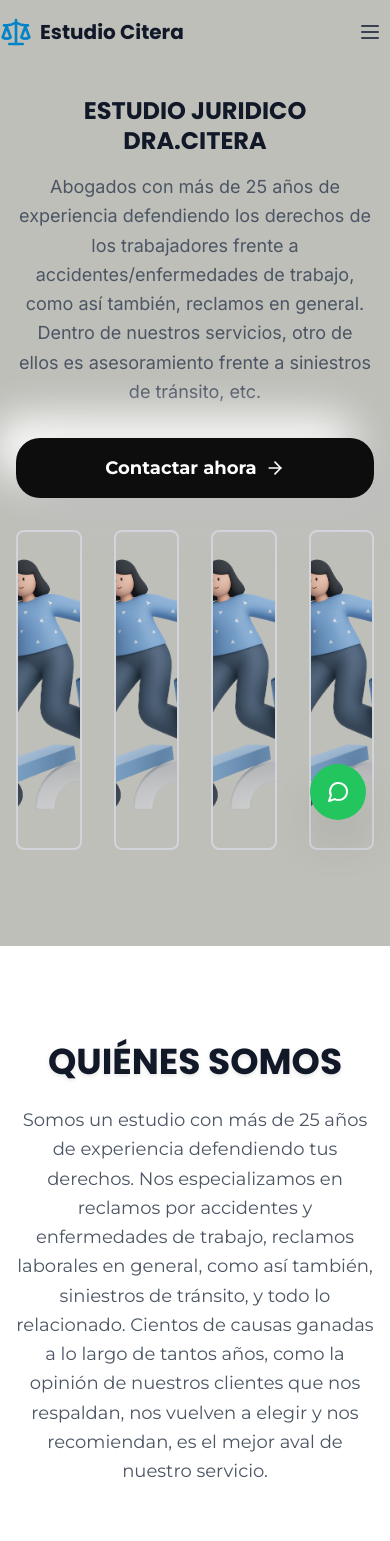
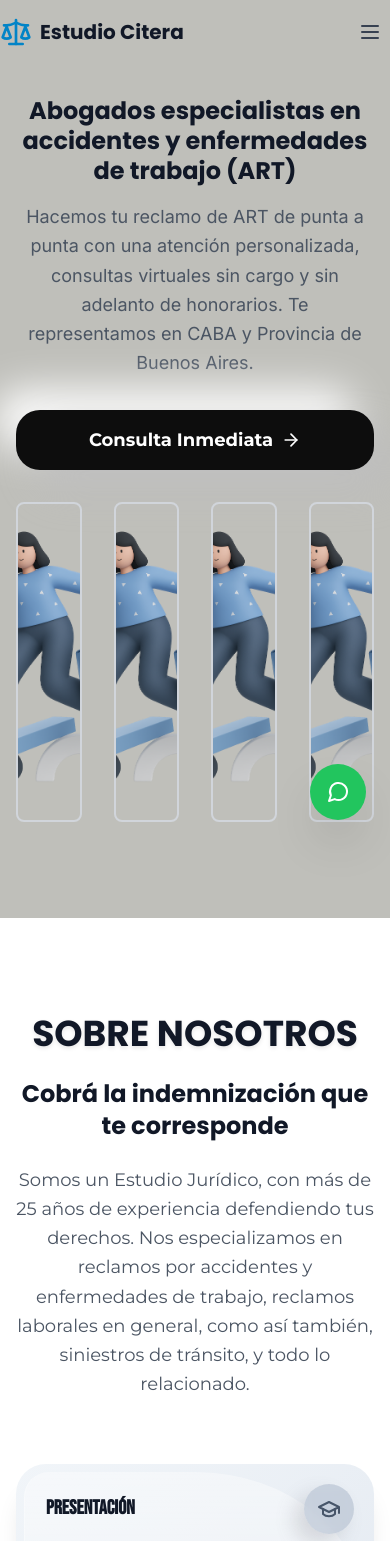
Before and after one commit to ZanellaOrnela/ESTUDIO-ANALIA-CITERA, a Next.js app: page / in a window 390 px wide. Shown: the top 1541 px of the page. Built offline with nearby package versions, Linux system fonts and the light colour scheme.

Commit message:
Update entire website content with new structure and messaging

```diff
--- a/components/About.tsx
+++ b/components/About.tsx
@@ -29,17 +29,18 @@ const About = () => {
           viewport={{ once: true, amount: 0.3 }}
           className="space-y-16"
         >
-          {/* Quiénes Somos */}
+          {/* Sobre Nosotros */}
           <motion.div variants={itemVariants} className="text-center max-w-4xl mx-auto">
             <h2 className="section-title">
-              QUIÉNES SOMOS
+              SOBRE NOSOTROS
             </h2>
+            <h3 className="text-2xl font-bold text-gray-900 mb-6" style={{ fontFamily: 'Poppins', fontWeight: 700 }}>
+              Cobrá la indemnización que te corresponde
+            </h3>
             <p className="text-lg text-gray-600 leading-relaxed">
-              Somos un estudio con más de 25 años de experiencia defendiendo tus derechos.
-              Nos especializamos en reclamos por accidentes y enfermedades de trabajo,
-              reclamos laborales en general, como así también, siniestros de tránsito, y todo lo relacionado.
-              Cientos de causas ganadas a lo largo de tantos años, como la opinión de nuestros clientes
-              que nos respaldan, nos vuelven a elegir y nos recomiendan, es el mejor aval de nuestro servicio.
+              Somos un Estudio Jurídico, con más de 25 años de experiencia defendiendo tus derechos.
+              Nos especializamos en reclamos por accidentes y enfermedades de trabajo, reclamos laborales en general,
+              como así también, siniestros de tránsito, y todo lo relacionado.
             </p>
           </motion.div>
 
--- a/components/Footer.tsx
+++ b/components/Footer.tsx
@@ -76,7 +76,7 @@ const Footer = () => {
               </div>
               <div className="flex items-center justify-center sm:justify-start space-x-3 sm:col-span-2 lg:col-span-1">
                 <Mail className="h-5 w-5 text-primary-400 flex-shrink-0" />
-                <span className="text-gray-300 text-sm sm:text-base">info@estudiocitera.com</span>
+                <span className="text-gray-300 text-sm sm:text-base">analiacitera@yahoo.com.ar</span>
               </div>
             </div>
 
--- a/components/Gallery.tsx
+++ b/components/Gallery.tsx
@@ -4,42 +4,36 @@ import { motion } from 'framer-motion';
 import ImageCarousel from './ImageCarousel';
 
 const Gallery = () => {
-  // Videos de la galería con enlaces directos a Google Drive
+  // Videos de Instagram con información sobre ART
   const media = [
     {
-      src: "https://drive.google.com/file/d/1w738IRwPmMjxm7uP8RYFhxz8kNSz23GO/view?usp=sharing",
-      alt: "Video 1 - Estudio Analia Citera",
-      caption: "Nuestro estudio jurídico",
+      src: "https://www.instagram.com/reel/C40WOhjA-xL/?igsh=ZjNxMHMwaTBicnox",
+      alt: "¿A quién se reclama…?",
+      caption: "¿A quién se reclama frente a un accidente de trabajo?",
       type: 'video' as const
     },
     {
-      src: "https://drive.google.com/file/d/1QjmZZHkvGK_z1ZF9iFnrihKGghnIvrYI/view?usp=sharing",
-      alt: "Video 2 - Especialistas en derecho laboral",
-      caption: "Especialistas en derecho laboral",
+      src: "https://www.instagram.com/reel/C5n0DkbAsfZ/?igsh=MWxnMGs5cXVlZTB6YQ%3D%3D",
+      alt: "Alta sin incapacidad",
+      caption: "Alta laboral sin incapacidad, ¿se puede reclamar a la ART?",
       type: 'video' as const
     },
     {
-      src: "https://drive.google.com/file/d/1TiNC2MBZJkSdEajoLxLusNjqX3tUM29V/view?usp=sharing",
-      alt: "Video 3 - Más de 25 años de experiencia",
-      caption: "Más de 25 años defendiendo trabajadores",
+      src: "https://www.instagram.com/reel/C4Y2Y6EPL0s/?igsh=MXBjOG9yYmk3cmdkZQ%3D%3D",
+      alt: "Trayecto al trabajo",
+      caption: "Mito o realidad, ¿existe un límite de tiempo que las ART tienen para cubrirte en el trayecto al trabajo?",
       type: 'video' as const
     },
     {
-      src: "https://drive.google.com/file/d/1hLCVHgab7n6odLjC5QWUtB8PuenBDnPj/view?usp=sharing",
-      alt: "Video 4 - Defensas laborales",
-      caption: "Defensas laborales especializadas",
+      src: "https://www.instagram.com/reel/C3z0S1ugQBN/?igsh=YWJkbWk1ejNtZzUx",
+      alt: "Criterios de indemnización",
+      caption: "¿Qué datos tiene en cuenta la A.R.T. para indemnizarte?",
       type: 'video' as const
     },
     {
-      src: "https://drive.google.com/file/d/1ak3n-XAbUXl0mDjm6jx08pZuSWMdk7Et/view?usp=sharing",
-      alt: "Video 5 - Siniestros de tránsito",
-      caption: "Siniestros de tránsito",
-      type: 'video' as const
-    },
-    {
-      src: "https://drive.google.com/file/d/15aVmxSZ9pFEQO6ma-a7wuaniknc5KDwE/view?usp=sharing",
-      alt: "Video 6 - Consultas y asesoramiento",
-      caption: "Consultas y asesoramiento",
+      src: "https://www.instagram.com/reel/C3Q8YQ9Pzm2/?igsh=ZWwwdTEzc3o4OHN0",
+      alt: "Plazos",
+      caption: "¿Cuánto tiempo tenés para reclamar por un accidente de trabajo?",
       type: 'video' as const
     }
   ];
@@ -72,10 +66,10 @@ const Gallery = () => {
           {/* Header */}
           <motion.div variants={itemVariants} className="text-center">
             <h2 className="section-title">
-              NUESTROS VIDEOS
+              VIDEOS
             </h2>
             <p className="section-subtitle">
-              Conoce más sobre nuestro trabajo y servicios
+              Respondemos tus dudas clave de ART
             </p>
           </motion.div>
 
@@ -93,9 +87,9 @@ const Gallery = () => {
             className="text-center max-w-2xl mx-auto"
           >
             <p className="text-gray-600 leading-relaxed">
-              Descubre más sobre nuestros servicios a través de estos videos informativos.
-              Conoce nuestro enfoque profesional y la experiencia que nos respalda
-              en cada caso que manejamos.
+              Encuentra respuestas a las preguntas más frecuentes sobre accidentes de trabajo,
+              enfermedades laborales y reclamos ante ART. Nuestros videos te explican paso a paso
+              qué hacer en cada situación.
             </p>
           </motion.div>
         </motion.div>
--- a/components/Hero.tsx
+++ b/components/Hero.tsx
@@ -25,13 +25,11 @@ const Hero = () => {
           >
             <div className="space-y-4">
               <h1 className="text-2xl sm:text-3xl md:text-4xl lg:text-5xl text-gray-900 leading-tight" style={{ fontFamily: 'Poppins', fontWeight: 700 }}>
-                ESTUDIO JURIDICO DRA.CITERA
+                Abogados especialistas en accidentes y enfermedades de trabajo (ART)
               </h1>
 
               <p className="text-lg sm:text-xl text-gray-600 leading-relaxed" style={{ fontFamily: 'Inter', fontWeight: 400 }}>
-                Abogados con más de 25 años de experiencia defendiendo los derechos de los trabajadores
-                frente a accidentes/enfermedades de trabajo, como así también, reclamos en general.
-                Dentro de nuestros servicios, otro de ellos es asesoramiento frente a siniestros de tránsito, etc.
+                Hacemos tu reclamo de ART de punta a punta con una atención personalizada, consultas virtuales sin cargo y sin adelanto de honorarios. Te representamos en CABA y Provincia de Buenos Aires.
               </p>
             </div>
 
@@ -40,7 +38,7 @@ const Hero = () => {
                 onClick={scrollToContact}
                 className="btn-3d text-lg flex items-center justify-center space-x-2"
               >
-                <span>Contactar ahora</span>
+                <span>Consulta Inmediata</span>
                 <ArrowRight className="h-5 w-5" />
               </button>
             </div>
--- a/components/Services.tsx
+++ b/components/Services.tsx
@@ -7,21 +7,33 @@ const Services = () => {
   const services = [
     {
       icon: Briefcase,
-      title: "Accidentes y enfermedades de trabajo (ART)",
-      description: "Asesoramiento y gestión integral del reclamo ante la ART: denuncias, turnos médicos, alta/recidiva, juntas médicas y cálculo de incapacidad. Si sufriste un accidente de trabajo y no le querés reclamar nada a tu empleador, no te preocupes, solo se le reclama a la ART. No aceptes ofertas apresuradas ni firmes documentos sin consultarnos previamente.",
+      title: "Demora o negativa de ART",
+      description: "La ART no te autoriza estudios, traslados o tratamientos. Intervenimos para exigir cobertura, controlar el alta y calcular la incapacidad.",
       color: "from-blue-500 to-blue-600"
     },
     {
       icon: FileText,
-      title: "Reclamos laborales en general",
-      description: "Despidos con o sin causa, diferencias salariales, trabajo en negro, acoso y violencia laboral, registración, horas extra, licencias y maternidad/paternidad. Análisis documental y cálculo de indemnizaciones para negociar con solidez.",
+      title: "Alta apresurada",
+      description: "Te dieron el alta sin estar bien. Pedimos reevaluación, pericias y reclamamos la indemnización que corresponde.",
       color: "from-green-500 to-green-600"
     },
     {
       icon: Car,
-      title: "Siniestros de tránsito",
-      description: "Accidentes de auto, moto, peatón, bici, transporte público, etc., incluidos accidentes \"in itinere\". Gestión de reclamos a aseguradoras: daños físicos, incapacidad, reparación del vehículo, tratamientos y gastos. Logrando maximizar el resultado. Revisión de ofertas de ART/aseguradoras. Te orientamos para decidir con información completa antes de aceptar una oferta.",
+      title: "Accidente \"in itinere\"",
+      description: "Sufriste un siniestro camino al trabajo. Documentamos, probamos el nexo y reclamamos a la ART y terceros si corresponde.",
       color: "from-purple-500 to-purple-600"
+    },
+    {
+      icon: Shield,
+      title: "Secuelas e incapacidad",
+      description: "Tenés dolor, limitaciones o pérdida de fuerza. Cuantificamos la incapacidad con peritos y maximizamos el monto a cobrar.",
+      color: "from-red-500 to-red-600"
+    },
+    {
+      icon: Scale,
+      title: "Empleador incumplidor",
+      description: "Falta de registración, diferencias salariales o despido tras el accidente. Accionamos con intimaciones y demanda.",
+      color: "from-orange-500 to-orange-600"
     }
   ];
 
@@ -53,17 +65,17 @@ const Services = () => {
           {/* Header */}
           <motion.div variants={itemVariants} className="text-center">
             <h2 className="section-title">
-              ÁREAS DE PRÁCTICA
+              TE DEFENDEMOS EN TODOS LOS SINIESTROS DE ART
             </h2>
             <p className="section-subtitle">
-              Nuestros servicios legales principales
+              Accidentes y enfermedades laborales
             </p>
           </motion.div>
 
           {/* Services Grid */}
           <motion.div
             variants={itemVariants}
-            className="grid lg:grid-cols-3 gap-8"
+            className="grid lg:grid-cols-2 xl:grid-cols-3 gap-8"
           >
             {services.map((service, index) => (
               <motion.div
--- a/components/Testimonials.tsx
+++ b/components/Testimonials.tsx
@@ -6,24 +6,20 @@ import { Quote, Star } from 'lucide-react';
 const Testimonials = () => {
   const testimonials = [
     {
-      text: "Super recomendable. Confiable, y sobre todo buena persona.",
-      author: "Adriana Alejandra Marcela Bustos"
+      text: "Encontré a la Dra. Citera buscando en Google y fue la mejor decisión. Desde el primer día me atendió ella misma, con honestidad, calidez y profesionalismo. Gracias a su ayuda pude resolver mi reclamo con la ART y hoy mi vida cambió para mejor. Eternamente agradecida.",
+      author: "⭐ Adriana G."
     },
     {
-      text: "Un lujo Analia, muy correcta en todo. Muy recomendable.",
-      author: "Fernando Fole"
+      text: "Excelente atención, muy buena profesional asesorando en todo el caso y acompañando cada paso. Explica con claridad y siempre está disponible. Súper recomendable.",
+      author: "⭐ Alex B."
     },
     {
-      text: "Excelente profesional, súper recomendable.",
-      author: "Sol"
+      text: "Recurri dos veces con la Dra. Citera por distintos casos y en ambos obtuvimos excelentes resultados. Es confiable, clara y muy dedicada. Sin dudas la volvería a elegir.",
+      author: "⭐ Iván R."
     },
     {
-      text: "Siempre estaré agradecida... segura de sí misma y, sobre todo, tan honesta y leal... su gran ayuda cambió mi vida; mi realidad hoy se llama gracias a Analía Citera.",
-      author: "Ada Gavilan Samaniego"
-    },
-    {
-      text: "Yo a usted le confío mi vida... gran persona Dra. Citera.",
-      author: "Guillermo López"
+      text: "Muchas felicidades Analia que este años nuevos que comienza la encuentre con salud igual que a su hija y que siempre triunfe en su trabajo que lo caracteriza como segura de sí misma y sobre todo tan honesta y leal cuando toma un caso como fue el mío. Siempre estaré agradecida a Dios y a la VIRGEN que al azar con mi hijo entramos a Google y vi tu nombre Abogada Analia y le dije a mi hijo: ella. Y como no me equivoqué con usted, mil gracias x ser como hay poco como usted, tan leal, tan sincera y sobre todo sincera. Hoy su gran ayuda mi navidad y mi años nuevos y mi vida cambió y mi realidad hoy se llama gracias a Analia Citera ❤❤😘😘",
+      author: "⭐ Whatsapp"
     }
   ];
 
@@ -58,7 +54,7 @@ const Testimonials = () => {
               TESTIMONIOS
             </h2>
             <p className="section-subtitle">
-              Lo que dicen nuestros clientes
+              Historias reales, resultados reales
             </p>
           </motion.div>
 
@@ -97,11 +93,10 @@ const Testimonials = () => {
             className="bg-gradient-to-r from-primary-600 to-primary-700 rounded-2xl p-8 text-center text-white"
           >
             <h3 className="text-2xl font-bebas-neue mb-4">
-              Más de 25 años defendiendo al trabajador nos respaldan
+              Empezá tu reclamo hoy
             </h3>
             <p className="text-lg opacity-90 max-w-3xl mx-auto mb-6">
-              Cientos de acuerdos y sentencias favorables a lo largo de la trayectoria del Estudio.
-              No dudes en consultarnos, estamos para ayudarte.
+              Contanos qué te pasó y recibí una evaluación inicial sin cargo. Te guiamos para no perder plazos ni dinero.
             </p>
             <button
               onClick={() => {
@@ -112,7 +107,7 @@ const Testimonials = () => {
               }}
               className="bg-white text-primary-600 font-semibold py-3 px-8 rounded-lg hover:bg-gray-100 transition-colors duration-300"
             >
-              Contactar
+              Iniciar mi Consulta
             </button>
           </motion.div>
         </motion.div>
--- a/components/WhyChoose.tsx
+++ b/components/WhyChoose.tsx
@@ -7,24 +7,27 @@ const WhyChoose = () => {
   const reasons = [
     {
       icon: MessageCircle,
-      title: "Hablamos claro y estamos presentes",
-      subtitle: "Claridad y Comunicación",
-      description: "Te explicamos cada paso en lenguaje simple: qué presentar, cuándo y para qué. Atención personalizada: la Dra. Citera se encarga personalmente de cada tema, con seguimiento por WhatsApp/email y reuniones virtuales sin traslados.",
+      title: "Comunicación directa",
+      subtitle: "Hablás siempre con la Dra. Citera. Te explica en lenguaje simple qué hacer y qué esperar.",
       color: "from-blue-500 to-blue-600"
     },
     {
       icon: GraduationCap,
-      title: "25+ años, maestrías y actualización constante",
-      subtitle: "Especialización y Trayectoria",
-      description: "Combinamos experiencia, práctica con formación académica de posgrado en Derecho Laboral y Civil. Egresada con medalla de honor y dos maestrías, la Dra. Citera integra doctrina, jurisprudencia y pericias para fortalecer tu caso desde el inicio.",
+      title: "Estrategia que gana",
+      subtitle: "Pericias, evidencia médica y negociación firme para maximizar tu cobro.",
       color: "from-green-500 to-green-600"
     },
     {
       icon: DollarSign,
-      title: "Honorarios alineados a tu resultado",
-      subtitle: "Estrategia y Tarifas",
-      description: "No cobramos honorarios por adelantado. Las consultas son gratuitas y virtuales. Avanzamos cuando existe una estrategia con alta probabilidad de éxito, reduciendo tiempos y costos innecesarios.",
+      title: "Sin adelantos",
+      subtitle: "Consultas virtuales sin cargo. No pagás honorarios por adelantado.",
       color: "from-purple-500 to-purple-600"
+    },
+    {
+      icon: MessageCircle,
+      title: "CABA y Provincia",
+      subtitle: "Te defendemos en CABA y en la Provincia de Buenos Aires.",
+      color: "from-red-500 to-red-600"
     }
   ];
 
@@ -57,10 +60,10 @@ const WhyChoose = () => {
           {/* Header */}
           <motion.div variants={itemVariants} className="text-center max-w-4xl mx-auto">
             <h2 className="section-title">
-              POR QUÉ ELEGIRNOS
+              RAZONES PARA ELEGIRNOS
             </h2>
             <p className="section-subtitle">
-              Resultados, claridad y trato humano
+              Tu problema, resuelto con estrategia y claridad
             </p>
           </motion.div>
 
@@ -84,12 +87,8 @@ const WhyChoose = () => {
                   {reason.title}
                 </h3>
 
-                <h4 className="text-base sm:text-lg font-medium text-primary-600 mb-3 sm:mb-4">
+                <p className="text-sm sm:text-base text-gray-600 leading-relaxed">
                   {reason.subtitle}
-                </h4>
-
-                <p className="text-sm sm:text-base text-gray-600 leading-relaxed">
-                  {reason.description}
                 </p>
               </motion.div>
             ))}
```
